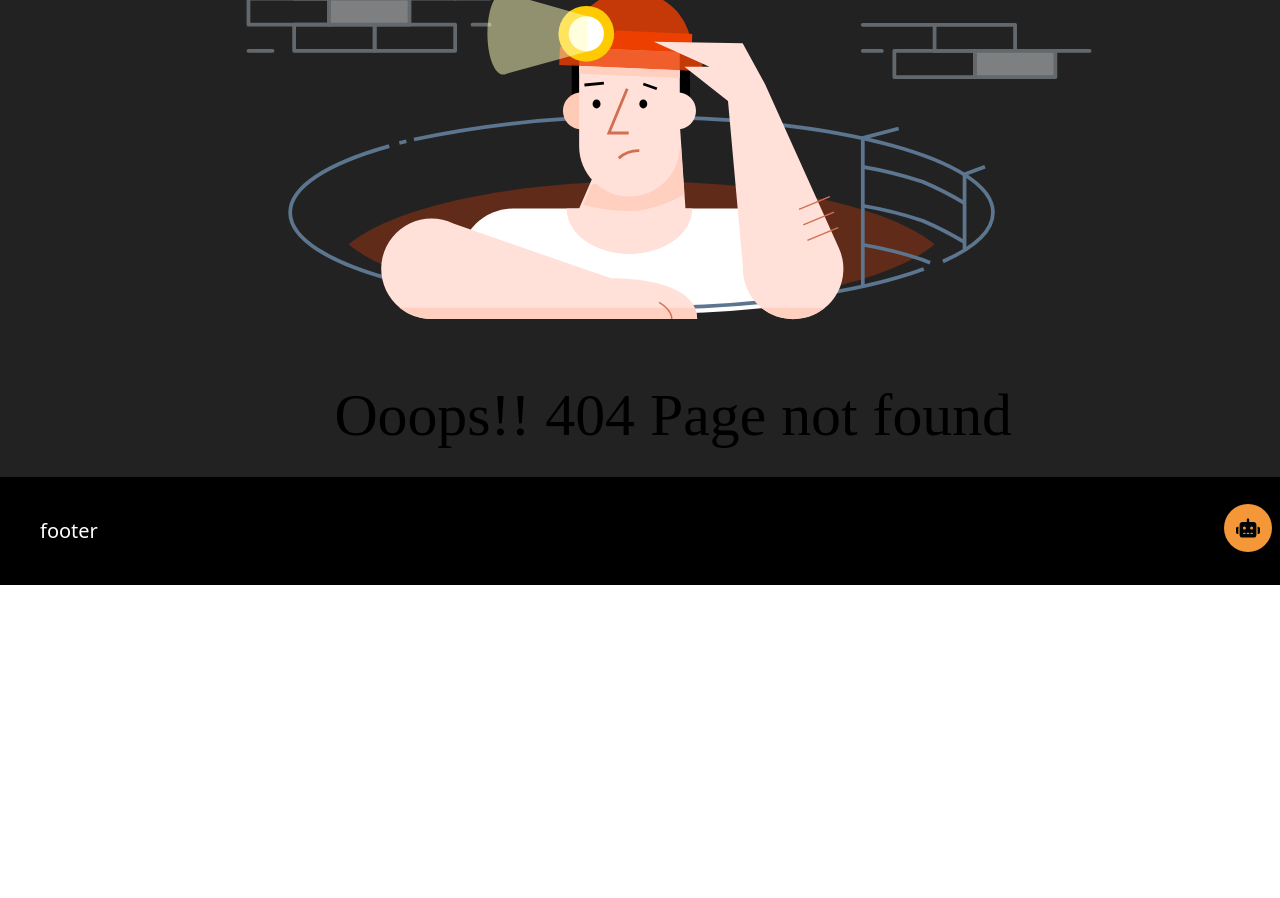
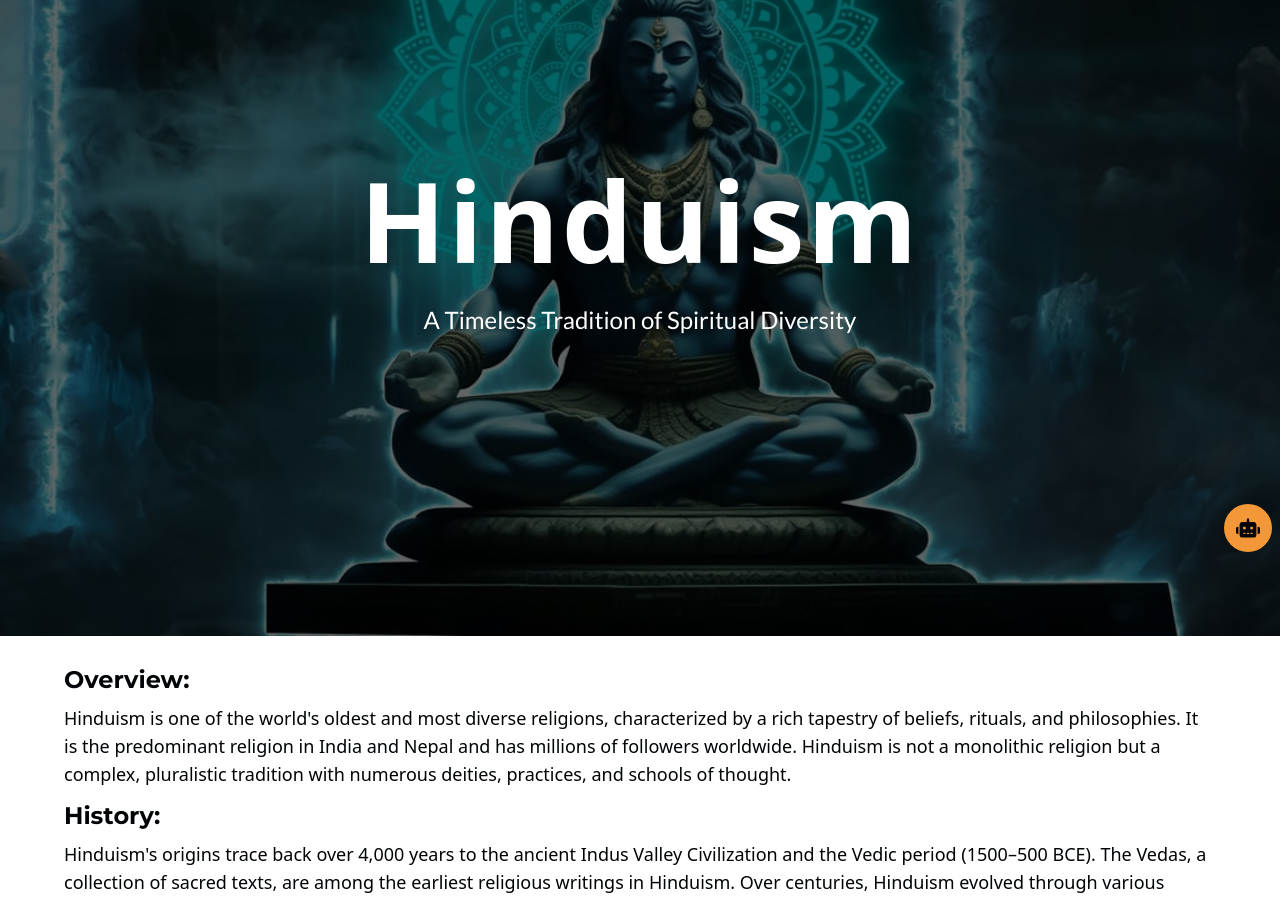
Before and after one commit to 00Pratik-Biswas00/CulturalCanvas, a React (Vite) app in the folder client/: page /culture-tradition/multiple-pages/hinduismID in a window 1280 px wide. Shown: the part 240-1138 px from the top of the page. Before the commit the page ends 825 px from the top, so only its background shows below. Built offline with nearby package versions, Linux system fonts and the light colour scheme; no server answers; a web font is replaced by a local one.

Commit message:
multiple single page is updated

```diff
--- a/client/src/App.jsx
+++ b/client/src/App.jsx
@@ -29,6 +29,7 @@ import ViewTrip from "./pages/ExploreDiversity/ViewTrip/[tripId]/index";
 import { GoogleOAuthProvider } from "@react-oauth/google";
 import SinglePageCulture from "./pages/SinglePageCulture";
 import MultiplePagesCulture from "./pages/MultiplePagesCulture";
+import MultipleSingleCulture from "./pages/MultiplePagesCulture/MultipleSingleCulture";
 
 const UserLayout = ({ children }) => {
   const [open, setOpen] = useState(true);
@@ -102,6 +103,11 @@ function App() {
             path="/culture-tradition/multiple-pages"
             element={<MultiplePagesCulture />}
           />
+
+          <Route
+            path="/culture-tradition/multiple-pages/hinduismID"
+            element={<MultipleSingleCulture />}
+          />
         </Routes>
       </UserLayout>
     </BrowserRouter>
--- /dev/null
+++ b/client/src/pages/MultiplePagesCulture/MultipleSingleCulture.jsx
@@ -0,0 +1,95 @@
+import React from "react";
+import hinduismImg from "../../assets/culture/hinduism.jpg";
+
+const hinduismData = {
+  name: "Hinduism",
+  intro: "A Timeless Tradition of Spiritual Diversity",
+  hinduism: [
+    {
+      section: "Overview",
+      content: `Hinduism is one of the world's oldest and most diverse religions, characterized by a rich tapestry of beliefs, rituals, and philosophies. It is the predominant religion in India and Nepal and has millions of followers worldwide. Hinduism is not a monolithic religion but a complex, pluralistic tradition with numerous deities, practices, and schools of thought.`,
+    },
+    {
+      section: "History",
+      content: `Hinduism's origins trace back over 4,000 years to the ancient Indus Valley Civilization and the Vedic period (1500–500 BCE). The Vedas, a collection of sacred texts, are among the earliest religious writings in Hinduism. Over centuries, Hinduism evolved through various philosophical and devotional movements, including the Upanishads, which introduced the concepts of karma and moksha (liberation). The epics, Mahabharata and Ramayana, and the Puranas further shaped Hindu beliefs and practices. The emergence of devotional (bhakti) movements between the 7th and 12th centuries CE emphasized personal devotion to deities such as Vishnu, Shiva, and Shakti, leading to a rich tradition of temple worship and pilgrimage.`,
+    },
+    {
+      section: "Regions",
+      content: `Hinduism is primarily practiced in India, where it influences daily life, culture, and politics. It also has significant communities in Nepal, Bangladesh, Sri Lanka, and among the Indian diaspora worldwide. Temples and festivals related to Hinduism are prominent in countries with large Indian communities, including the United States, Canada, and the United Kingdom.`,
+    },
+    {
+      section: "Core Beliefs",
+      learningAspects: [
+        {
+          title: "Dharma",
+          description:
+            "The moral and ethical duties or responsibilities of an individual.",
+        },
+        {
+          title: "Karma",
+          description:
+            "The principle of cause and effect, where a person's actions influence their future.",
+        },
+        {
+          title: "Moksha",
+          description:
+            "The ultimate goal of liberation from the cycle of birth, death, and rebirth (samsara).",
+        },
+        {
+          title: "Deities",
+          description:
+            "Hinduism encompasses a vast pantheon, including Brahma (the creator), Vishnu (the preserver), and Shiva (the destroyer), among others.",
+        },
+      ],
+    },
+    {
+      section: "Practices",
+      content: `Hindu practices include rituals, meditation, yoga, and pilgrimage to sacred sites. Festivals like Diwali, Holi, and Navaratri are celebrated with fervor, reflecting the vibrant and diverse nature of Hindu worship and community life.`,
+    },
+  ],
+};
+
+const MultipleSingleCulture = () => {
+  return (
+    <section className="duration-300 text-primary_text dark:text-dark_primary_text">
+      <div
+        style={{ backgroundImage: `url(${hinduismImg})` }}
+        className="relative bg-center bg-cover bg-fixed bg-no-repeat"
+      >
+        <div className="absolute inset-0 bg-black opacity-60 z-10"></div>
+
+        <div className="relative z-20 flex flex-col items-center justify-center">
+          <div className=" flex flex-col  items-center justify-center   px-16  h-screen   text-dark_primary_text">
+            <p className="text-[7rem] font-extrabold tracking-wide">
+              {hinduismData.name}
+            </p>
+            <p className="text-2xl font-lato ">{hinduismData.intro}</p>
+          </div>
+
+          <div className="bg-background1 dark:bg-dark_background1 py-4 px-16 text-lg flex flex-col items-start justify-center w-full h-full">
+            {hinduismData.hinduism.map((item, ind) => (
+              <div key={ind} className="flex flex-col gap-2">
+                <h1 className="font-semibold font-montserrat text-2xl pt-3">
+                  {item.section}:
+                </h1>
+                {item.content && <p className="text-lg">{item.content}</p>}
+
+                {item.learningAspects && (
+                  <ul className="flex flex-col gap-3">
+                    {item.learningAspects.map((aspect, i) => (
+                      <li key={i}>
+                        <strong>{aspect.title}:</strong> {aspect.description}
+                      </li>
+                    ))}
+                  </ul>
+                )}
+              </div>
+            ))}
+          </div>
+        </div>
+      </div>
+    </section>
+  );
+};
+
+export default MultipleSingleCulture;
--- a/client/src/pages/MultiplePagesCulture/index.jsx
+++ b/client/src/pages/MultiplePagesCulture/index.jsx
@@ -1,5 +1,5 @@
 import React from "react";
-import hinduismImg from "../../assets/culture/hinduism.png";
+import hinduismImg from "../../assets/culture/hinduism.jpg";
 import religiousImg from "../../assets/culture/religious.png";
 
 const ReligiousData = [
@@ -67,7 +67,7 @@ const MultiplePagesCulture = () => {
                     </h1>
                     <p>{content.intro}</p>
                     <a
-                      href="/"
+                      href="/culture-tradition/multiple-pages/hinduismID"
                       className={` duration-500 py-1 px-3 rounded-xl bg-highlight hover:bg-[#FF671F] `}
                     >
                       <p>Want to know more about {content.name}? </p>
```
Also changed, not shown: client/src/assets/culture/hinduism.jpg (added).
